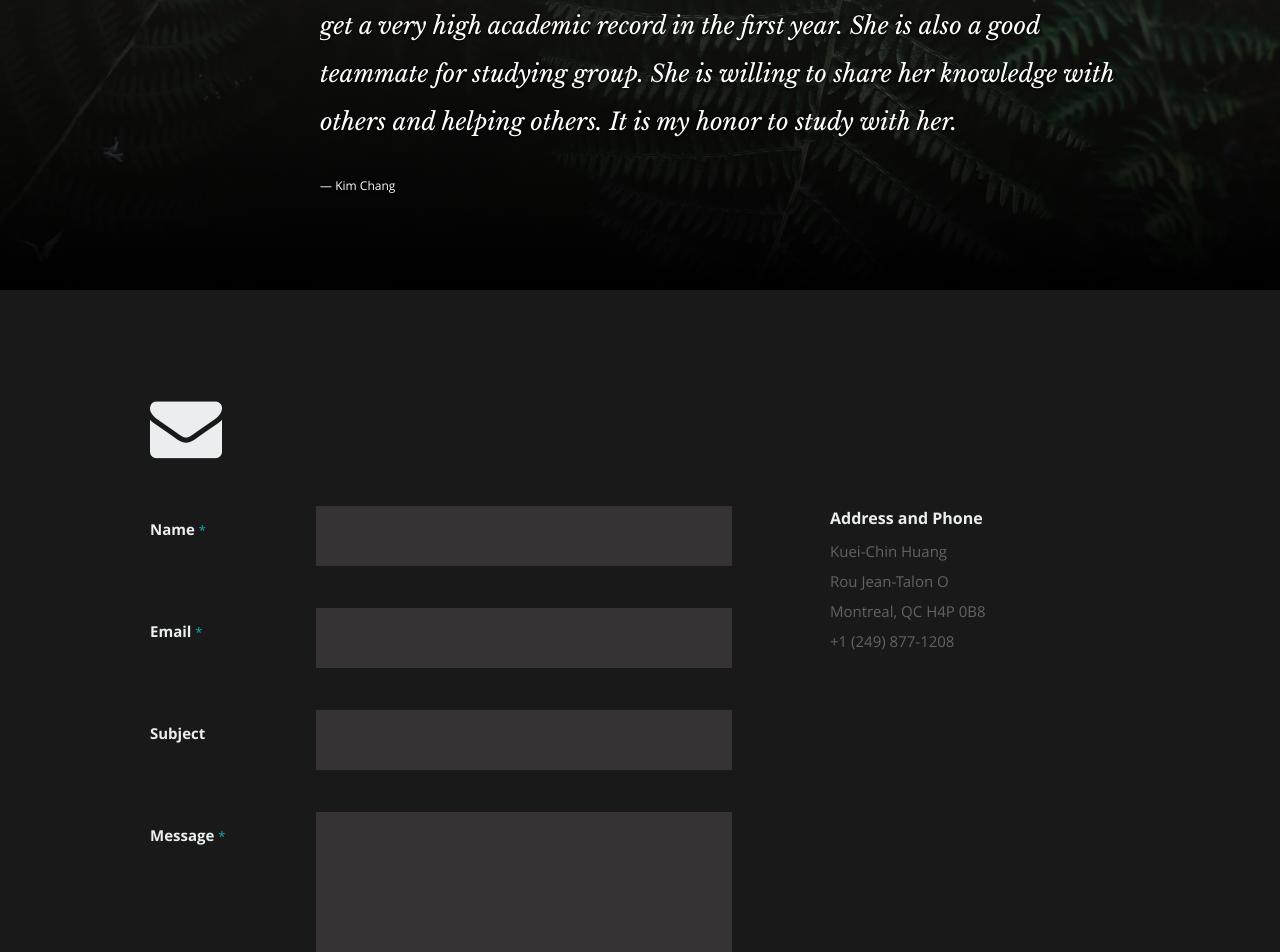
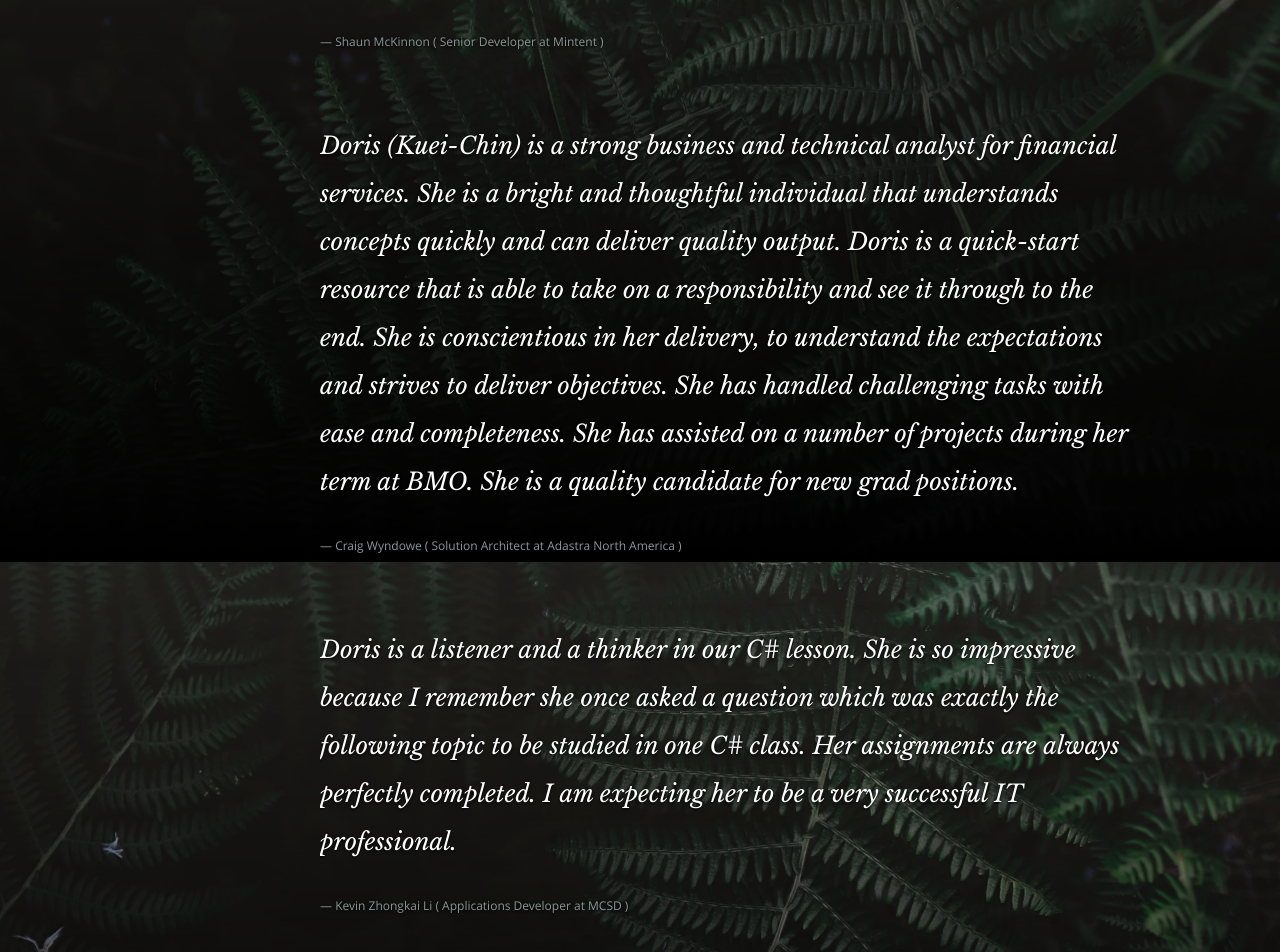
Before and after one commit to KueiChinHuang/Portfolio-React, a React (Create React App) app: page / in a window 1280 px wide. Shown: the part 3820-4772 px from the top of the page. Built offline with nearby package versions, Linux system fonts and the light colour scheme.

Commit message:
update testimonials

```diff
--- a/public/css/layout.css
+++ b/public/css/layout.css
@@ -808,15 +808,13 @@ call-to-action .button {
   font-size: 12px;
   font-style: normal;
   line-height: 18px;
-  color: #fff;
+  color: #8b9798;
+  margin-bottom: 6em;
 }
-#testimonials blockquote cite:before {
-  content: "\2014 \0020";
-}
-#testimonials blockquote cite a,
-#testimonials blockquote cite a:visited {
-  color: #8b9798;
-  border: none;
+#testimonials blockquote cite:hover {
+  transform: all 1s;
+  color: white;
+  text-shadow: 0px 1px 5px rgba(255, 255, 255, 0.541);
 }
 
 /* Flex Slider
--- a/public/resumeData.json
+++ b/public/resumeData.json
@@ -115,8 +115,24 @@
   "testimonials": {
     "testimonials": [
       {
+        "text": "Doris is an outstanding individual with a fantastic work ethic. During her time as a student, she demonstrated her ability to think outside the box on many occassions. I can't wait to see Doris' impact on the industry!",
+        "user": "Shaun McKinnon ( Senior Developer at Mintent )",
+        "website": "https://www.linkedin.com/in/shaun-mckinnon-82105061/"
+      },
+      {
+        "text": "Doris (Kuei-Chin) is a strong business and technical analyst for financial services. She is a bright and thoughtful individual that understands concepts quickly and can deliver quality output. Doris is a quick-start resource that is able to take on a responsibility and see it through to the end. She is conscientious in her delivery, to understand the expectations and strives to deliver objectives. She has handled challenging tasks with ease and completeness. She has assisted on a number of projects during her term at BMO. She is a quality candidate for new grad positions.",
+        "user": "Craig Wyndowe ( Solution Architect at Adastra North America )",
+        "website": "https://www.linkedin.com/in/craigwyndowe/"
+      },
+      {
+        "text": "Doris is a listener and a thinker in our C# lesson. She is so impressive because I remember she once asked a question which was exactly the following topic to be studied in one C# class. Her assignments are always perfectly completed. I am expecting her to be a very successful IT professional.",
+        "user": "Kevin Zhongkai Li ( Applications Developer at MCSD )",
+        "website": "https://www.linkedin.com/in/kevinca/"
+      },
+      {
         "text": "Doris (Kuei-Chin) is one of the most hardworking students I have encountered during my studies at Georgian College. I can see her study and discuss with peers and teachers all the time. I think that's why she can get a very high academic record in the first year. She is also a good teammate for studying group. She is willing to share her knowledge with others and helping others. It is my honor to study with her.",
-        "user": "Kim Chang"
+        "user": "Kim Chang ( Senior Data Center Architect at Oracle )",
+        "website": "https://www.linkedin.com/in/hsin-dieh-chang/"
       }
     ]
   }
--- a/src/Components/Testimonials.js
+++ b/src/Components/Testimonials.js
@@ -1,32 +1,36 @@
-import React, { Component } from 'react';
+import React, { Component } from "react";
 
 class Testimonials extends Component {
   render() {
-
-    if(this.props.data){
-      var testimonials = this.props.data.testimonials.map(function(testimonials){
-        return  <li key={testimonials.user}>
+    if (this.props.data) {
+      var testimonials = this.props.data.testimonials.map(function (
+        testimonials
+      ) {
+        return (
+          <li key={testimonials.user}>
             <blockquote>
               <p>{testimonials.text}</p>
-               <cite>{testimonials.user}</cite>
+              <cite>
+                <a href={testimonials.website}>{testimonials.user}</a>
+              </cite>
             </blockquote>
           </li>
-      })
+        );
+      });
     }
 
     return (
       <section id="testimonials">
         <div className="text-container">
           <div className="row">
-
             <div className="two columns header-col">
-               <h1><span>Client Testimonials</span></h1>
+              <h1>
+                <span>Client Testimonials</span>
+              </h1>
             </div>
 
             <div className="ten columns flex-container">
-                  <ul className="slides">
-                      {testimonials}
-                  </ul>
+              <ul className="slides">{testimonials}</ul>
             </div>
           </div>
         </div>
```
Lines whose indentation alone changed are shown as unchanged.
